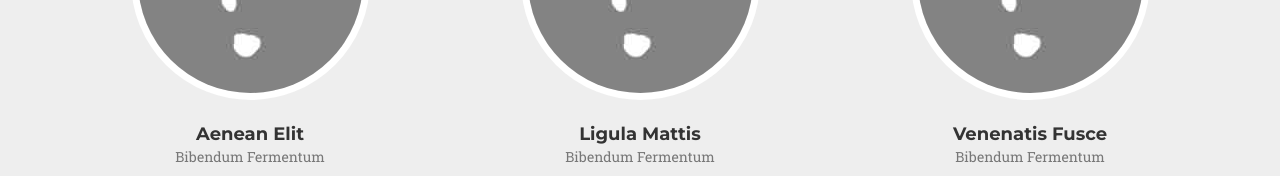
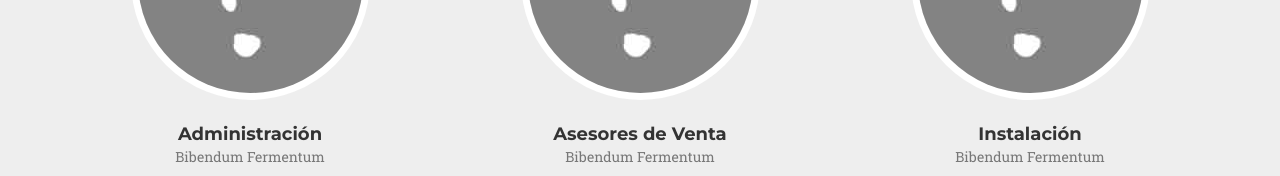
Before and after one commit to birdiedaboy/spaceguard, a website: page index.html in a window 1280 px wide. Shown: the part 4780-4956 px from the top of the page. Drawn offline with nearby package versions, Linux system fonts and the light colour scheme; some packages are replaced by stand-ins of ours; a web font is replaced by a local one.

Commit message:
cambios en el equipo

```diff
--- a/css/agency.css
+++ b/css/agency.css
@@ -750,6 +750,6 @@ body {
                 width: 100%;
                 height: 250px;
             }
-a .navbar-brand page-scroll img{
-    width: 20%;
+#logohead{
+    width: 30%;
 }
--- a/index.html
+++ b/index.html
@@ -318,7 +318,7 @@ Persistencia
                 <div class="col-sm-4">
                     <div class="team-member">
                         <img src="img/team/0.jpg" class="img-responsive img-circle" alt="">
-                        <h4>Aenean Elit</h4>
+                        <h4>Administración</h4>
                         <p class="text-muted">Bibendum Fermentum</p>
                         <ul class="list-inline social-buttons">
                             <li><a href="#"><i class="fa fa-twitter"></i></a>
@@ -333,7 +333,7 @@ Persistencia
                 <div class="col-sm-4">
                     <div class="team-member">
                         <img src="img/team/0.jpg" class="img-responsive img-circle" alt="">
-                        <h4>Ligula Mattis</h4>
+                        <h4>Asesores de Venta</h4>
                         <p class="text-muted">Bibendum Fermentum</p>
                         <ul class="list-inline social-buttons">
                             <li><a href="#"><i class="fa fa-twitter"></i></a>
@@ -348,7 +348,7 @@ Persistencia
                 <div class="col-sm-4">
                     <div class="team-member">
                         <img src="img/team/0.jpg" class="img-responsive img-circle" alt="">
-                        <h4>Venenatis Fusce</h4>
+                        <h4>Instalación</h4>
                         <p class="text-muted">Bibendum Fermentum</p>
                         <ul class="list-inline social-buttons">
                             <li><a href="#"><i class="fa fa-twitter"></i></a>
```
